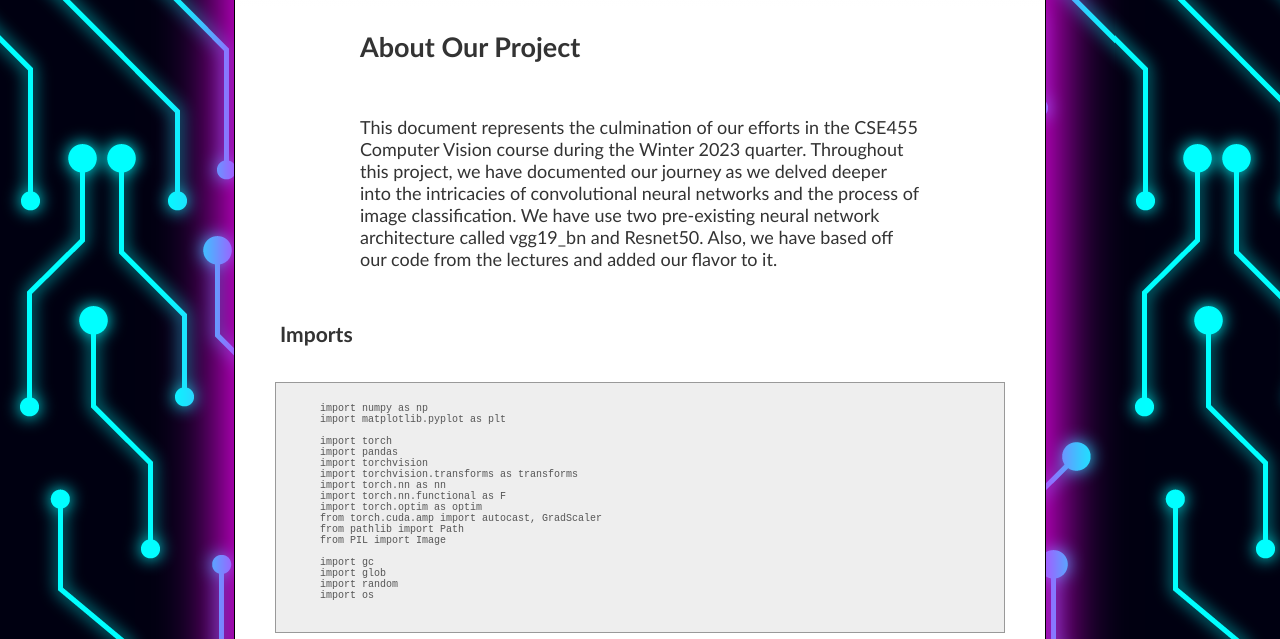
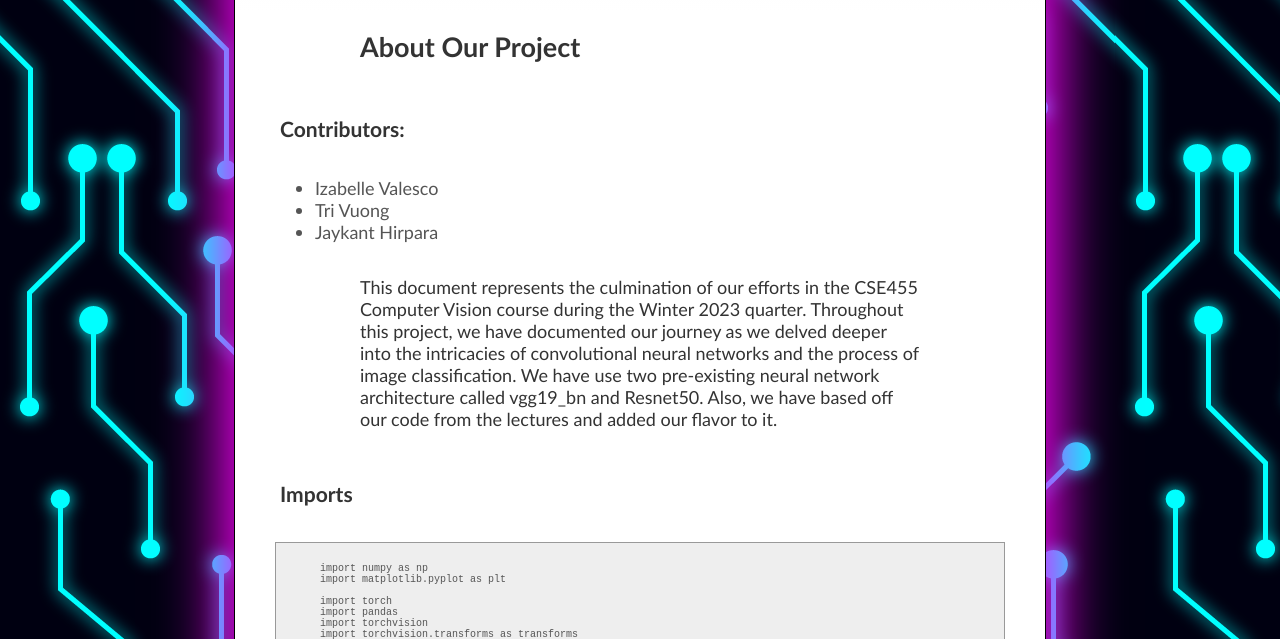
Before and after one commit to Jaykant11/birds, a plain HTML site: page index.html in a window 1280 px wide. Shown: the part 461-1100 px from the top of the page. Drawn offline with Linux system fonts and the light colour scheme.

Commit message:
Update index.html

```diff
--- a/index.html
+++ b/index.html
@@ -15,6 +15,13 @@
     <iframe width="560" height="315" src="https://www.youtube.com/embed/6cu1yEPy7VE" title="model training (5 minutes)" frameborder="0" allow="accelerometer; autoplay; clipboard-write; encrypted-media; gyroscope; picture-in-picture; web-share" allowfullscreen></iframe>
   </p>
   <h2>About Our Project</h2>
+  <h3>Contributors:</h2>
+  <ul>
+    <li>Izabelle Valesco</li>
+    <li>Tri Vuong</li>
+    <li>Jaykant Hirpara</li>
+  </ul>
+
   <p>This document represents the culmination of our efforts in the CSE455 Computer Vision course during the Winter 2023 quarter. Throughout this project, we have documented our journey as we delved deeper into the intricacies of convolutional neural networks and the process of image classification.
     We have use two pre-existing neural network architecture called vgg19_bn and Resnet50. Also, we have based off our code from the lectures and added our flavor to it.
   </p>
```
